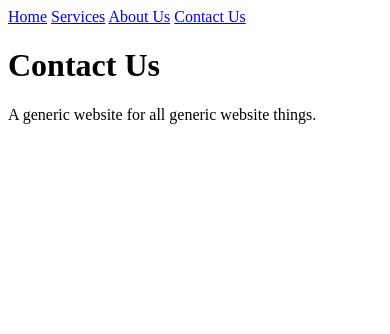
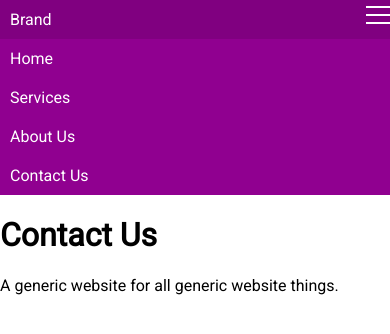
Before and after one commit to emcfadzean/GenericWebsite, a plain HTML site: page pages/contactUs.html in a window 390 px wide. Drawn offline with Linux system fonts and the light colour scheme.

Commit message:
Added flexbox styled mobile navbar to contactUs.html, and javascript for animating hamburger icon.

```diff
--- a/css/myflex.css
+++ b/css/myflex.css
@@ -163,3 +163,7 @@ a:hover {
     flex: 1;
     margin: auto;
 }
+
+@media screen and (max-width: 650px){
+
+}
--- /dev/null
+++ b/css/nav.css
@@ -0,0 +1,80 @@
+html {
+    margin: 0;
+    font-family: 'Roboto', sans-serif;
+}
+body {
+    margin: 0;
+}
+
+nav {
+    background-color: purple;
+}
+
+a {
+    text-decoration: none;
+    color: white;
+}
+
+a:hover {
+    color: white;
+}
+
+nav {
+    display: flex;
+    flex-direction: column;
+}
+
+.nav-bar {
+    display: flex;
+}
+
+.brand {
+    flex: 1;
+    padding: 10px;
+    /*box-shadow: 0px 5px 20px #700070;*/
+}
+
+.links {
+    display: flex;
+    flex-direction: column;
+    background-color: #900090;
+}
+
+.nav-link {
+    box-sizing: border-box;
+    padding: 10px;
+}
+
+
+/* Tablet size */
+@media screen and (min-width: 600px){
+    html {
+        background-color: blue;
+    }
+}
+
+/* Menu Hamburger */
+.manu-hamburger {
+    display: inline-block;
+    cursor: pointer;
+}
+
+.bar1, .bar2, .bar3 {
+    width: 24px;
+    height: 2px;
+    background-color: #FFF;
+    margin: 6px 0;
+    transition: 0.4s;
+}
+
+.change .bar1 {
+    -webkit-transform: rotate(-45deg) translate(-9px, 6px);
+    transform: rotate(-45deg) translate(-9px, 6px);
+}
+
+.change .bar2 {opacity: 0;}
+
+.change .bar3 {
+    -webkit-transform: rotate(45deg) translate(-8px, -8px);
+    transform: rotate(45deg) translate(-8px, -8px);
+}
--- a/css/style.css
+++ b/css/style.css
@@ -18,7 +18,6 @@ nav {
 }
 
 .topnav {
-
     position: fixed;
     top: 0;
     width: 100%;
@@ -56,7 +55,7 @@ a:active {
 }
 
 /* When the screen is less than 600 pixels wide, hide all links, except for the first one ("Home"). Show the link that contains should open and close the topnav (.icon) */
-@media screen and (max-width: 600px) {
+@media screen and (max-width: 650px) {
   .topnav a:not(:first-child) {display: none;}
   .topnav a.icon {
     float: right;
@@ -69,7 +68,7 @@ a:active {
 }
 
 /* The "responsive" class is added to the topnav with JavaScript when the user clicks on the icon. This class makes the topnav look good on small screens (display the links vertically instead of horizontally) */
-@media screen and (max-width: 600px) {
+@media screen and (max-width: 650px) {
     a {
     background-color: purple;
     display: block;
--- a/pages/contactUs.html
+++ b/pages/contactUs.html
@@ -1,14 +1,32 @@
 <!DOCTYPE html>
 <html lang="en">
     <head>
-     <title>Generic Website - Contact Us</title>
+        <title>Generic Website - Contact Us</title>
+        <link rel="stylesheet" type="text/css" href="../css/flexboxgrid.min.css">
+        <link rel="stylesheet" type="text/css" href="../css/nav.css">
+        <link href="https://fonts.googleapis.com/css?family=Roboto" rel="stylesheet">
     </head>
     <body>
         <nav>
-            <a href="../index.html">Home</a>
-            <a href="services.html">Services</a>
-            <a href="aboutUs.html">About Us</a>
-            <a href="contactUs.html">Contact Us</a>
+            <div class="nav-bar">
+                <div class="brand"><a href="#">Brand</a></div>
+                <div id="demo" class="menu-hamburger" onclick="hideNav(this)">
+                    <div class="bar1"></div>
+                    <div class="bar2"></div>
+                    <div class="bar3"></div>
+                </div>
+                <script>
+                    function hideNav(x) {
+                        x.classList.toggle("change");
+                    }
+                </script>
+            </div>
+            <div class="links">
+                <a class="nav-link" href="../index.html">Home</a>
+                <a class="nav-link" href="services.html">Services</a>
+                <a class="nav-link" href="aboutUs.html">About Us</a>
+                <a class="nav-link" href="contactUs.html">Contact Us</a>
+            </div>
         </nav>
         <main>
             <h1>Contact Us</h1>
```
Also changed, not shown: pages/aboutUs.html (+8 -1 lines), 1 other file.
